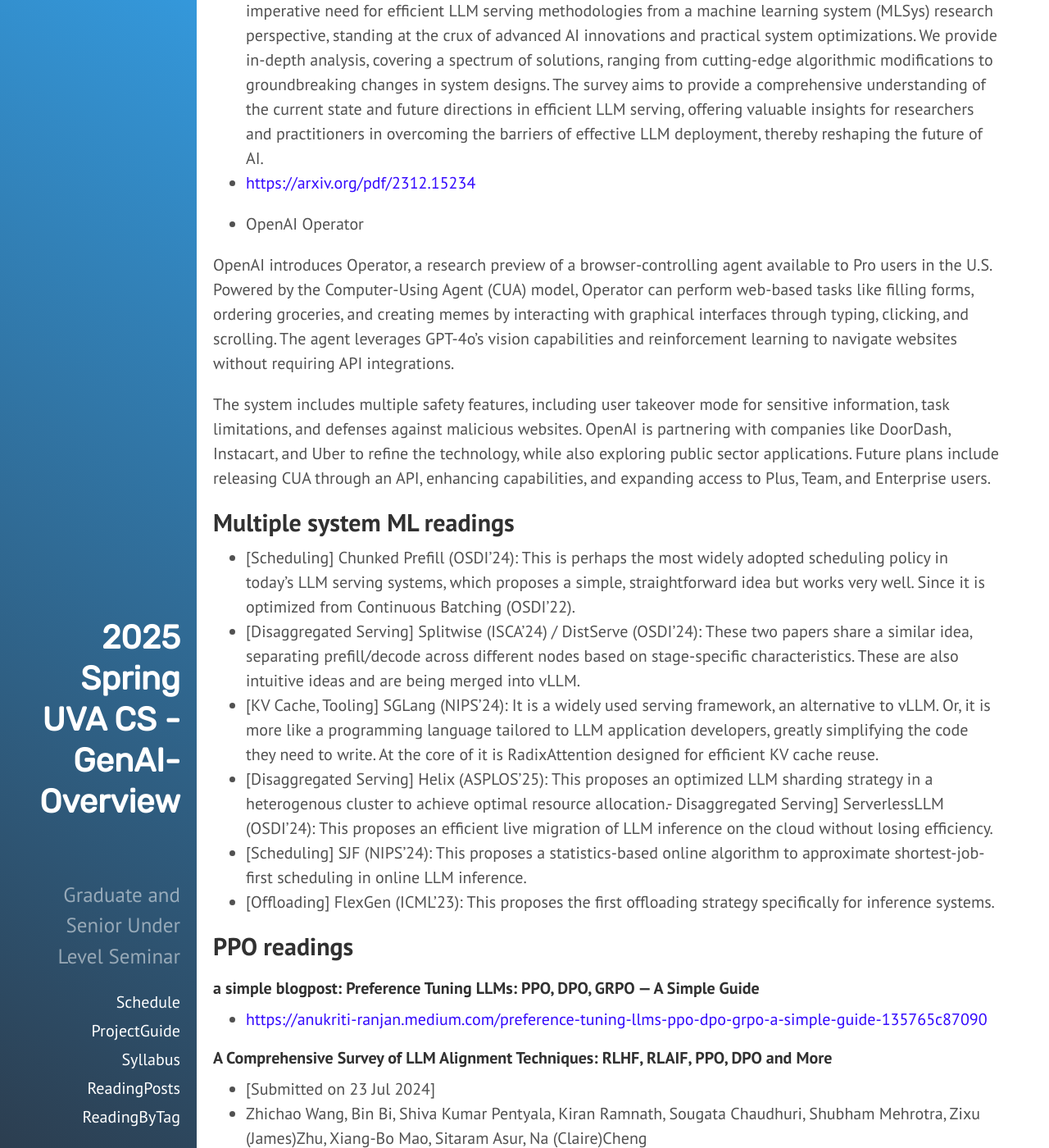
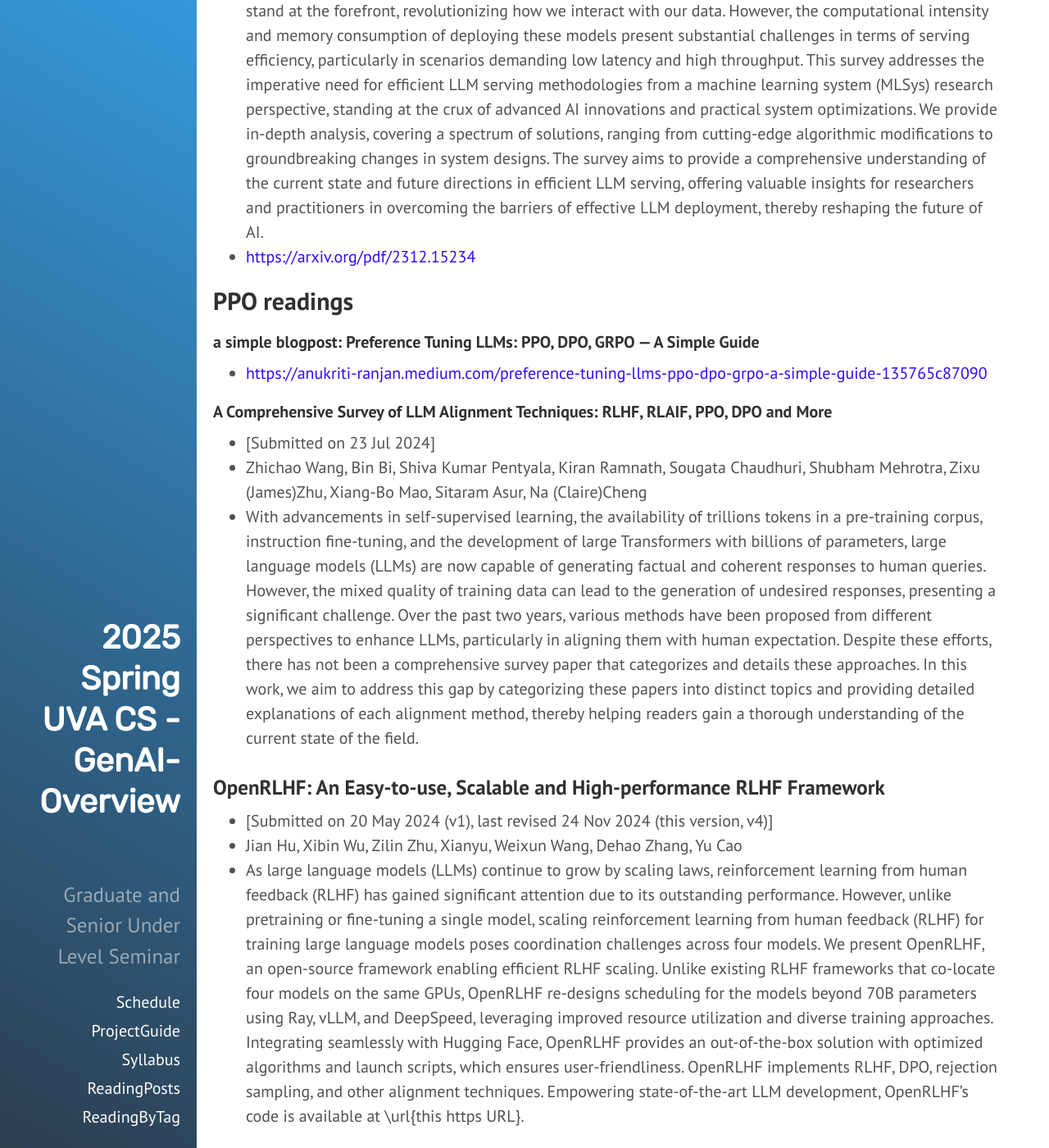
Before and after one commit to qiyanjun/2025sp-GenAI-overview, a Jekyll site: the page built from _contents/S0-L14.md, in a window 1280 px wide and 1400 px high, scrolled down 960 px. Shown: the whole window at 82% size. Built offline with Jekyll 4.4.1, drawn with Linux system fonts in a browser that asks for light colours; some of the changed text lies outside the part shown.

```diff
--- a/_contents/S0-L14.md
+++ b/_contents/S0-L14.md
@@ -17,7 +17,6 @@
 
 
 In this session, our readings cover:
- vLLM, continuous batching, chunked prefill, fair scheduling, KV cache management, and disaggregated serving,
 
 
 ## Required Readings:
@@ -29,24 +28,13 @@
 
 
 #### Towards Efficient Generative Large Language Model Serving: A Survey from Algorithms to Systems
++ covering:  vLLM, continuous batching, chunked prefill, fair scheduling, KV cache management, and disaggregated serving,
 + Xupeng Miao, Gabriele Oliaro, Zhihao Zhang, Xinhao Cheng, Hongyi Jin, Tianqi Chen, Zhihao Jia
 + In the rapidly evolving landscape of artificial intelligence (AI), generative large language models (LLMs) stand at the forefront, revolutionizing how we interact with our data. However, the computational intensity and memory consumption of deploying these models present substantial challenges in terms of serving efficiency, particularly in scenarios demanding low latency and high throughput. This survey addresses the imperative need for efficient LLM serving methodologies from a machine learning system (MLSys) research perspective, standing at the crux of advanced AI innovations and practical system optimizations. We provide in-depth analysis, covering a spectrum of solutions, ranging from cutting-edge algorithmic modifications to groundbreaking changes in system designs. The survey aims to provide a comprehensive understanding of the current state and future directions in efficient LLM serving, offering valuable insights for researchers and practitioners in overcoming the barriers of effective LLM deployment, thereby reshaping the future of AI.
 + [https://arxiv.org/pdf/2312.15234](https://arxiv.org/pdf/2312.15234)
 
 
-+ OpenAI Operator
 
-OpenAI introduces Operator, a research preview of a browser-controlling agent available to Pro users in the U.S. Powered by the Computer-Using Agent (CUA) model, Operator can perform web-based tasks like filling forms, ordering groceries, and creating memes by interacting with graphical interfaces through typing, clicking, and scrolling. The agent leverages GPT-4o's vision capabilities and reinforcement learning to navigate websites without requiring API integrations.
-
-The system includes multiple safety features, including user takeover mode for sensitive information, task limitations, and defenses against malicious websites. OpenAI is partnering with companies like DoorDash, Instacart, and Uber to refine the technology, while also exploring public sector applications. Future plans include releasing CUA through an API, enhancing capabilities, and expanding access to Plus, Team, and Enterprise users.
-
-## Multiple system ML readings
-- [Scheduling] Chunked Prefill (OSDI’24): This is perhaps the most widely adopted scheduling policy in today’s LLM serving systems, which proposes a simple, straightforward idea but works very well. Since it is optimized from Continuous Batching (OSDI’22).
-- [Disaggregated Serving] Splitwise (ISCA’24) / DistServe (OSDI’24): These two papers share a similar idea, separating prefill/decode across different nodes based on stage-specific characteristics. These are also intuitive ideas and are being merged into vLLM.
-- [KV Cache, Tooling] SGLang (NIPS’24): It is a widely used serving framework, an alternative to vLLM. Or, it is more like a programming language tailored to LLM application developers, greatly simplifying the code they need to write. At the core of it is RadixAttention designed for efficient KV cache reuse.
-- [Disaggregated Serving] Helix (ASPLOS’25): This proposes an optimized LLM sharding strategy in a heterogenous cluster to achieve optimal resource allocation.- Disaggregated Serving] ServerlessLLM (OSDI’24): This proposes an efficient live migration of LLM inference on the cloud without losing efficiency.
-- [Scheduling] SJF (NIPS’24): This proposes a statistics-based online algorithm to approximate shortest-job-first scheduling in online LLM inference.
-- [Offloading] FlexGen (ICML’23): This proposes the first offloading strategy specifically for inference systems.
 
 ## PPO readings
 
```
Also changed, not shown: other parts of _contents/S0-L14.md (+15 -2 lines), _contents/S0-L10.md (+6 -0 lines), _contents/S0-L13.md (+2 -2 lines), _contents/S0-L20.md (+1 -1 lines), 3 other files.
